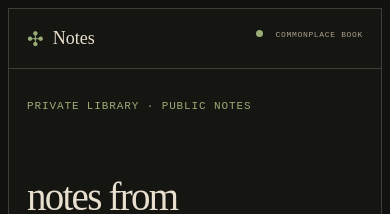
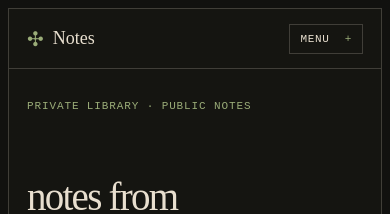
Before and after one commit to rseyfullayev/blog, a Jekyll site: the page built from index.html, in a window 390 px wide. Shown: the top 214 px of the page. Built offline with Jekyll 4.4.1, drawn with Linux system fonts in a browser that asks for light colours.

Commit message:
Add responsive site navigation

```diff
--- a/_includes/header.html
+++ b/_includes/header.html
@@ -9,4 +9,12 @@
     <a href="{{ '/about/' | relative_url }}">About</a>
   </nav>
   <p class="header-status"><span></span> Commonplace book</p>
+  <details class="mobile-menu">
+    <summary>Menu <span>+</span></summary>
+    <nav class="mobile-menu-panel" aria-label="Mobile navigation">
+      <a href="{{ '/#notes' | relative_url }}"><span>01</span> Notes</a>
+      <a href="{{ '/#books' | relative_url }}"><span>02</span> Books</a>
+      <a href="{{ '/about/' | relative_url }}"><span>03</span> About</a>
+    </nav>
+  </details>
 </header>
--- a/assets/style.css
+++ b/assets/style.css
@@ -31,6 +31,7 @@
 }
 .page-shell { width: min(1500px, calc(100% - 28px)); margin: 14px auto; border: 1px solid var(--line); background: rgba(23, 23, 19, .72); }
 .site-header, .site-footer { display: grid; grid-template-columns: 1.1fr 1fr 1fr; align-items: center; min-height: 68px; padding: 0 28px; border-bottom: 1px solid var(--line); font-family: var(--mono); font-size: 11px; letter-spacing: .06em; text-transform: uppercase; }
+.site-header { position: relative; }
 .site-mark { display: inline-flex; gap: 9px; align-items: center; color: var(--ink); text-decoration: none; font-family: var(--serif); font-size: 18px; letter-spacing: 0; text-transform: none; }
 .mark-glyph { color: var(--moss); font-size: 20px; }
 nav { display: flex; justify-content: center; gap: 24px; }
@@ -38,6 +39,20 @@
 nav a:hover, .back-link:hover { color: var(--ink); }
 .header-status { justify-self: end; color: var(--muted); }
 .header-status span { width: 7px; height: 7px; display: inline-block; border-radius: 100%; background: var(--moss); margin-right: 7px; }
+.mobile-menu { display: none; }
+@media (max-width: 900px) {
+  .site-header { grid-template-columns: 1fr auto; }
+  .site-header > nav, .header-status { display: none; }
+  .mobile-menu { display: block; justify-self: end; position: relative; }
+  .mobile-menu summary { list-style: none; cursor: pointer; padding: 8px 10px; border: 1px solid var(--line); color: var(--ink); }
+  .mobile-menu summary::-webkit-details-marker { display: none; }
+  .mobile-menu summary span { color: var(--moss); margin-left: 8px; }
+  .mobile-menu[open] summary { border-color: var(--moss); }
+  .mobile-menu-panel { position: absolute; z-index: 5; right: 0; top: calc(100% + 7px); width: 190px; display: block; padding: 8px 0; border: 1px solid var(--line); background: #191915; box-shadow: 8px 8px 0 rgba(0,0,0,.26); }
+  .mobile-menu-panel a { display: flex; gap: 12px; padding: 12px 14px; color: var(--ink); text-decoration: none; }
+  .mobile-menu-panel a:hover { color: var(--moss); background: rgba(232,223,207,.04); }
+  .mobile-menu-panel span { color: var(--seal); }
+}
 .hero { min-height: 390px; padding: 42px 34px 26px; border-bottom: 1px solid var(--line); position: relative; display: grid; grid-template-columns: 1.35fr .65fr; align-content: space-between; }
 .eyebrow { color: var(--moss); font: 11px/1.4 var(--mono); letter-spacing: .08em; text-transform: uppercase; margin: 0 0 16px; }
 h1, h2, h3, p { margin-top: 0; }
```
